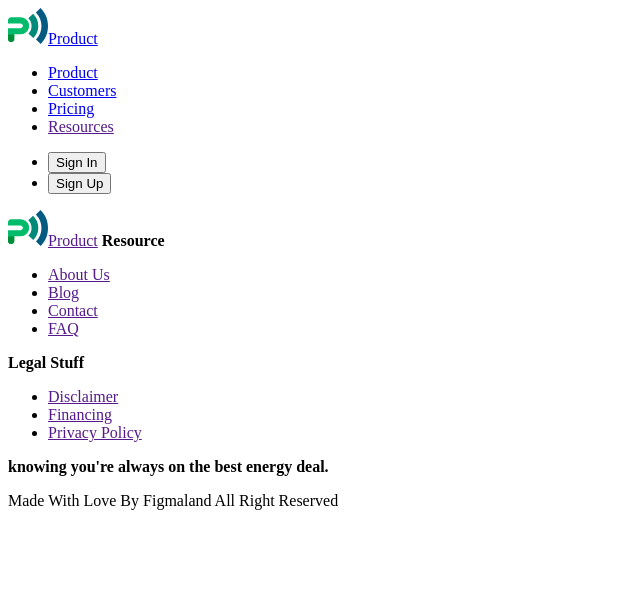
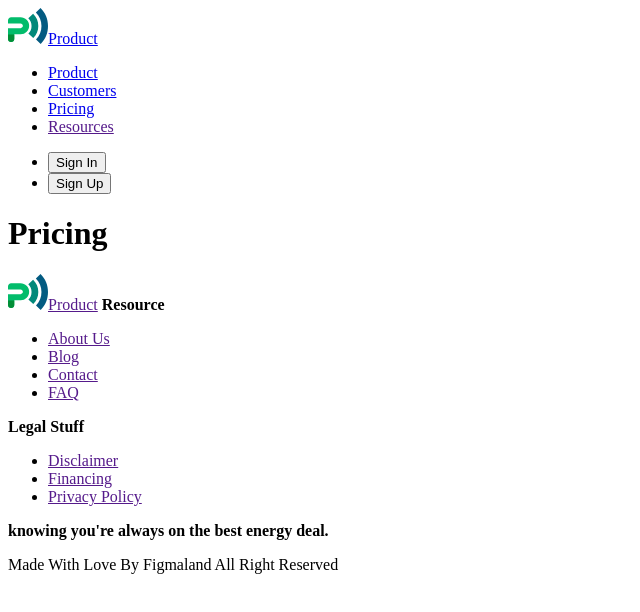
Before and after one commit to Alexa-code-ux/business-project, a plain HTML site: page pricing.html in a window 1280 px wide. Shown: the whole page, without its empty margins (0-640 px from the left). Drawn offline with Linux system fonts and the light colour scheme.

Commit message:
turn fix pricing page

```diff
--- a/pricing.html
+++ b/pricing.html
@@ -22,7 +22,7 @@
     </ul>
 </header>
 <main>
-
+   <h1>Pricing</h1>
 </main>
 <footer>
     <a href=""><img src="./images/logo (2).svg" alt="logo" />Product</a>
```
